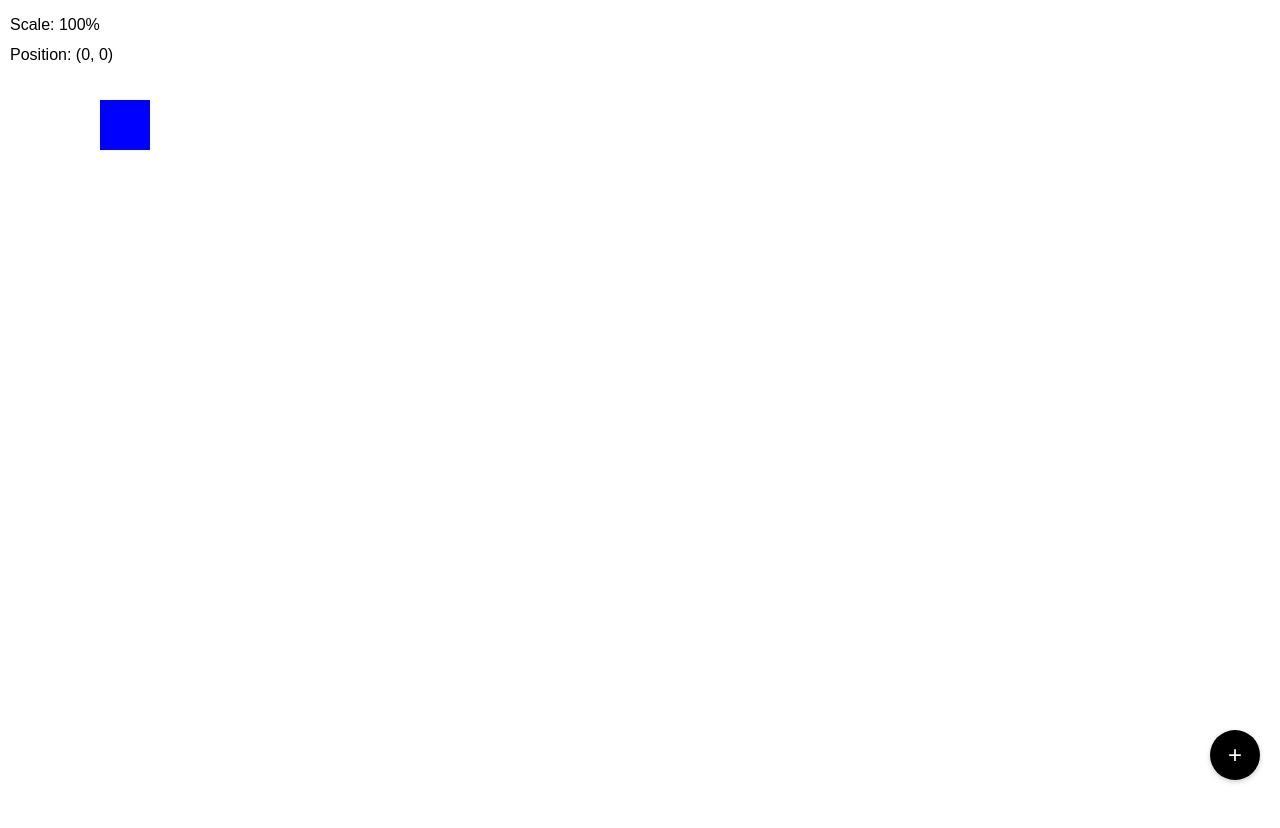
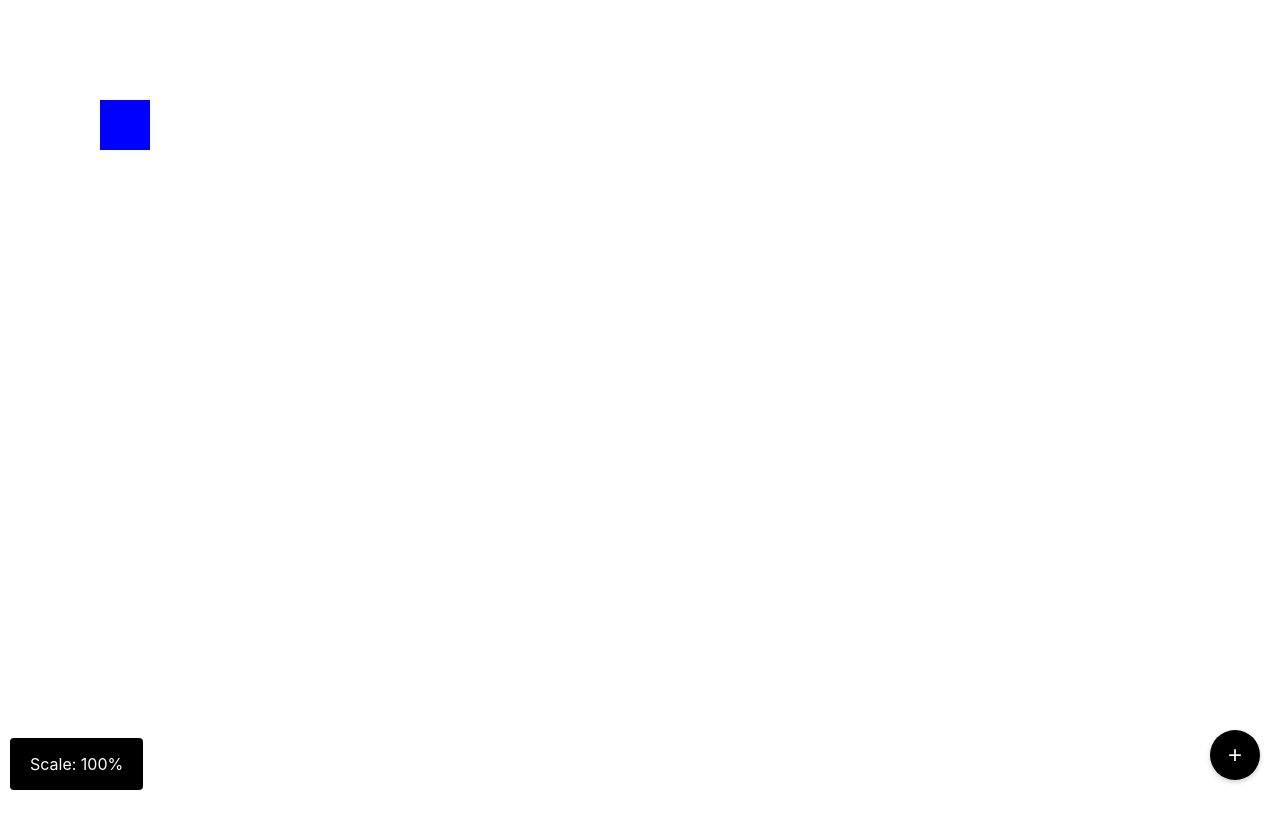
Before and after one commit to Penguin60/seeql, a React (Create React App) app: page / in a window 1280 px wide. Shown: the top 828 px of the page. Built offline with nearby package versions, Linux system fonts and the light colour scheme.

Commit message:
Add scale measurement

```diff
--- a/src/App.js
+++ b/src/App.js
@@ -1,6 +1,7 @@
 import { useState, useRef, useEffect } from 'react';
 import './App.css';
 import AddNewTable from './Components/AddNewTable';
+import CanvasStatistics from './Components/CanvasStatistics';
 
 function App() {
   const canvasRef = useRef(null);
@@ -113,11 +114,6 @@
 
     ctx.restore();
 
-    ctx.font = '16px Arial';
-    ctx.fillStyle = 'black';
-    ctx.fillText(`Scale: ${scale.toFixed(2) * 100}%`, 10, 30);
-    ctx.fillText(`Position: (${position.x.toFixed(0)}, ${position.y.toFixed(0)})`, 10, 60);
-
   }, [position, scale]);
 
   return (
@@ -153,6 +149,7 @@
       ))}
     </div>
       <AddNewTable onAddTable={handleAddTable}/>
+      <CanvasStatistics scale={scale} />
     </div>
   );
 }
--- /dev/null
+++ b/src/Components/CanvasStatistics.css
@@ -0,0 +1,11 @@
+.canvasStats {
+    position: fixed;
+    background-color: black;
+    color: white;
+    bottom: 10px;
+    left: 10px;
+    padding-left: 20px;
+    padding-right: 20px;
+    border-radius: 4px;
+    z-index: 1000;
+}
--- /dev/null
+++ b/src/Components/CanvasStatistics.js
@@ -0,0 +1,11 @@
+import "./CanvasStatistics.css";
+
+function CanvasStatistics(props) {
+    return (
+        <div className="canvasStats">
+            <p>Scale: {(props.scale * 100).toFixed(0)}%</p>
+        </div>
+    )
+}
+
+export default CanvasStatistics;
```
